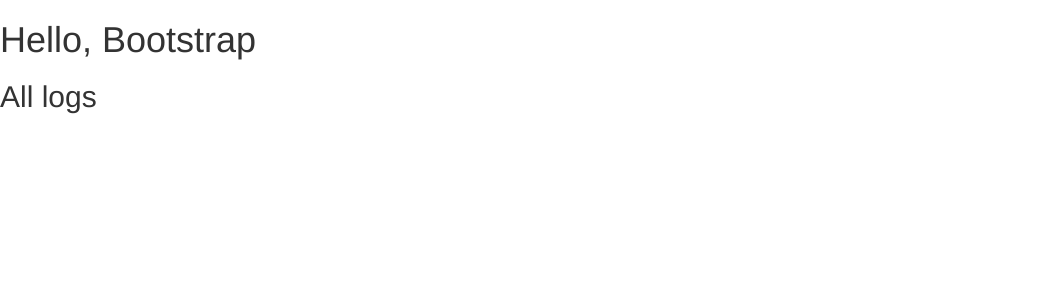
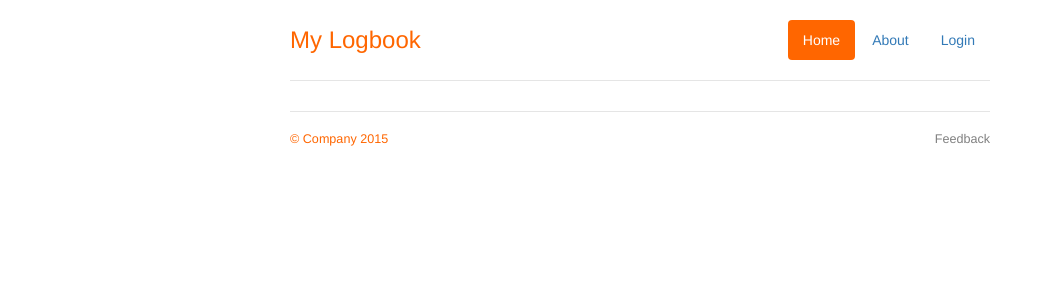
Before and after one commit to ericacheong/mylogbook, a Flask app: page / in a window 1280 px wide. Shown: the top 300 px of the page, without its empty margins (0-1053 px from the left). Run offline with Flask 2, Linux system fonts and the light colour scheme; parts of the project's set-up code (start-up, migrations or seed data) failed here and were passed over; some libraries are stand-ins or nearby versions.

Commit message:
feat: change index page layout

```diff
--- /dev/null
+++ b/logbook/static/jumbotron.css
@@ -0,0 +1,95 @@
+/* Space out content a bit */
+body {
+  padding-top: 20px;
+  padding-bottom: 20px;
+}
+
+/* Everything but the jumbotron gets side spacing for mobile first views */
+.header,
+.marketing,
+.footer {
+  padding-right: 15px;
+  padding-left: 15px;
+}
+
+/* Custom page header */
+.header {
+  padding-bottom: 20px;
+  border-bottom: 1px solid #e5e5e5;
+}
+/* Make the masthead heading the same height as the navigation */
+.header h3 {
+  margin-top: 0;
+  margin-bottom: 0;
+  line-height: 40px;
+  color: #FF6600;
+}
+
+.nav-pills>li.active>a,
+.nav-pills>li.active>a:focus,
+.nav-pills>li.active>a:hover {
+  background-color: #FF6600;
+}
+
+/* Custom page footer */
+.footer {
+  padding-top: 19px;
+  color: #FF6600; /*#777;*/
+  border-top: 1px solid #e5e5e5;
+  font-size: 90%
+}
+.footer .company {
+
+}
+.footer ul {
+  list-style-type: none;
+}
+.footer a {
+  color: gray;
+}
+/* Customize container */
+@media (min-width: 768px) {
+  .container {
+    max-width: 730px;
+  }
+}
+.container-narrow > hr {
+  margin: 30px 0;
+}
+
+/* Main marketing message and sign up button */
+.jumbotron {
+  text-align: center;
+  border-bottom: 1px solid #e5e5e5;
+}
+.jumbotron .btn {
+  padding: 14px 24px;
+  font-size: 21px;
+}
+
+/* Supporting marketing content */
+.marketing {
+  margin: 40px 0;
+}
+.marketing p + h4 {
+  margin-top: 28px;
+}
+
+/* Responsive: Portrait tablets and up */
+@media screen and (min-width: 768px) {
+  /* Remove the padding we set earlier */
+  .header,
+  .marketing,
+  .footer {
+    padding-right: 0;
+    padding-left: 0;
+  }
+  /* Space out the masthead */
+  .header {
+    margin-bottom: 30px;
+  }
+  /* Remove the bottom border on the jumbotron for visual effect */
+  .jumbotron {
+    border-bottom: 0;
+  }
+}
--- a/logbook/templates/index.html
+++ b/logbook/templates/index.html
@@ -1,25 +1,25 @@
-{% extends "bootstrap/base.html" %}
-{% block title %}This is an example page{% endblock %}
-
-{% block navbar %}
-<div class="navbar navbar-fixed-top">
-  <!-- ... -->
-</div>
-{% endblock %}
-
-{% block content %}
-  <h1>Hello, Bootstrap</h1>
-    <h2>All logs</h2>
-    <ul>
-    {% for l in logs %}
-        <li>{{l.subject}} : {{l.link}}<br/>
-        {{l.notes}} - {{l.create_date}}<br />
-        {% for t in l.tag %}
-            {{t.name}}
-        {% endfor %}
-        </li>
-    {% endfor %}
-    </ul>
+{% extends "layout.html" %}
 
 
+{% block main %}
+
+    {% for l in logs %}
+    <div class="row marketing">
+
+        <div class="col-lg-2">
+            <b>{{l.create_date.strftime('%Y-%m-%d')}}</b>
+        </div>
+        <div class="col-lg-10">
+            <b>{{l.subject}}</b><br />
+            <small><a href="{{l.link}}">{{l.link}}</a></small>
+            <p>{{l.notes}}</p>
+            <small class="tag">
+            {% for t in l.tag %}
+                <a href="#">{{t.name}}</a>
+            {% endfor %}
+            </small>
+        </div>
+    </div>
+    {% endfor %}
+
 {% endblock %}
--- /dev/null
+++ b/logbook/templates/layout.html
@@ -0,0 +1,43 @@
+{% extends "bootstrap/base.html" %}
+{% block styles %}
+{{super()}}
+<link rel="stylesheet"
+      href="{{url_for('static', filename='jumbotron.css')}}">
+{% endblock %}
+
+{% block title %}My Logbook{% endblock %}
+
+
+{% block content %}
+
+ <div class="container">
+      <div class="header clearfix">
+        <nav>
+          <ul class="nav nav-pills pull-right">
+            <li role="presentation" class="active"><a href="#">Home</a></li>
+            <li role="presentation"><a href="#">About</a></li>
+            <li role="presentation"><a href="#">Login</a></li>
+          </ul>
+        </nav>
+        <h3 class="text-muted">My Logbook</h3>
+      </div>
+
+      {% block main %}
+      {% endblock %}
+
+
+      <footer class="footer">
+        <nav>
+        <ul class="pull-right">
+          <li><a href="#">Feedback</a></li>
+        </ul>
+        </nav>
+        <span class="company">&copy; Company 2015</span>
+      </footer>
+
+    </div> <!-- /container -->
+
+
+
+
+{% endblock %}
```
